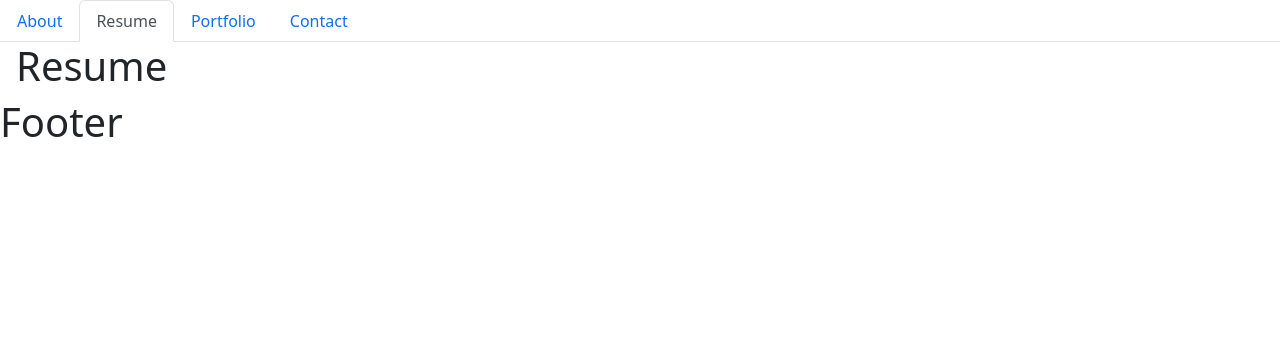
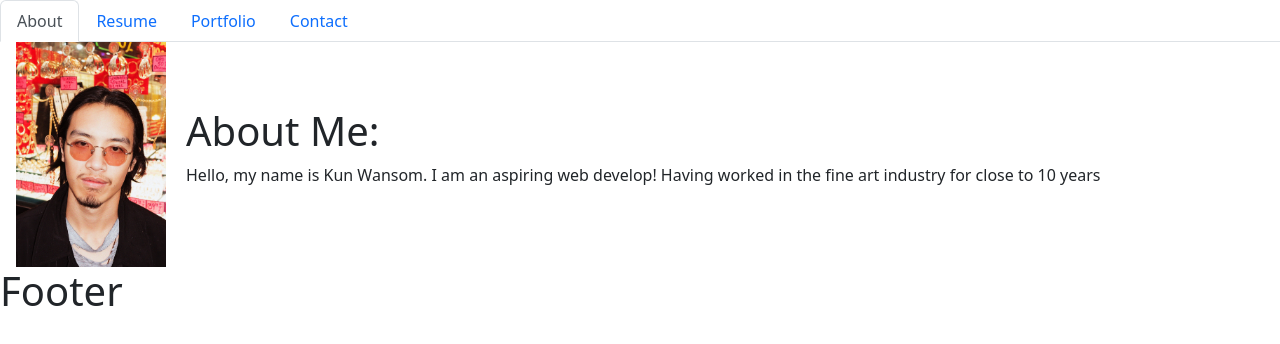
Before and after one commit to Kwansom/Porfolio-via-React, a React (Vite) app: page / in a window 1280 px wide. Shown: the top 344 px of the page. Built offline with nearby package versions, Linux system fonts and the light colour scheme.

Commit message:
working on about section/trying to add header

```diff
--- /dev/null
+++ b/src/assets/css/About.css
@@ -0,0 +1,5 @@
+.about-container {
+  display: flex;
+  align-items: center;
+  gap: 20px;
+}
--- /dev/null
+++ b/src/components/Header.jsx
@@ -0,0 +1,28 @@
+import React from 'react';
+
+const Header = ({ setCurrentSection, currentSection }) => {
+  const handleNavigation = (section) => {
+    setCurrentSection(section);
+  };
+
+  return (
+    <header>
+      <h1>Kun Wansom</h1>
+      <nav>
+        <ul>
+          {['About Me', 'Portfolio', 'Contact', 'Resume'].map((section) => (
+            <li
+              key={section}
+              onClick={() => handleNavigation(section)}
+              className={currentSection === section ? 'active' : ''}
+            >
+              {section}
+            </li>
+          ))}
+        </ul>
+      </nav>
+    </header>
+  );
+};
+
+export default Header;
--- a/src/components/PortfolioContainer.jsx
+++ b/src/components/PortfolioContainer.jsx
@@ -5,11 +5,11 @@ import About from "./pages/About";
 import Portfolio from "./pages/Portfolio";
 import Contact from "./pages/Contact";
 import Footer from "./Footer";
+import Header from "./Header";
 
 export default function PortfolioContainer() {
-  const [currentPage, setCurrentPage] = useState("Resume");
+  const [currentPage, setCurrentPage] = useState("About");
 
-  // TODO: Add a comment describing the functionality of this method
   const renderPage = () => {
     if (currentPage === "Resume") {
       return <Resume />;
--- a/src/components/pages/About.jsx
+++ b/src/components/pages/About.jsx
@@ -1,8 +1,16 @@
+import React from "react";
+import portrait from "../../assets/images/portrait.JPG";
+import "../../assets/css/About.css";
+
 export default function About() {
   return (
-    <div>
-      <h1>About Me</h1>
-      {/* <p> Add info </p> */}
+    <div className="about-container">
+      <img src={portrait} alt="me" style={{ width: "150px", height: "auto" }} />
+      <p>
+        <h1>About Me:</h1>
+        Hello, my name is Kun Wansom. I am an aspiring web develop! Having
+        worked in the fine art industry for close to 10 years
+      </p>
     </div>
   );
 }
--- a/vite.config.js
+++ b/vite.config.js
@@ -8,4 +8,6 @@ export default defineConfig({
     port: 3000,
     open: true,
   },
+  // configuration to handle JPG files
+  assetsInclude: ["**/*.JPG"],
 });
```
Also changed, not shown: src/assets/images/portrait.JPG (added).
